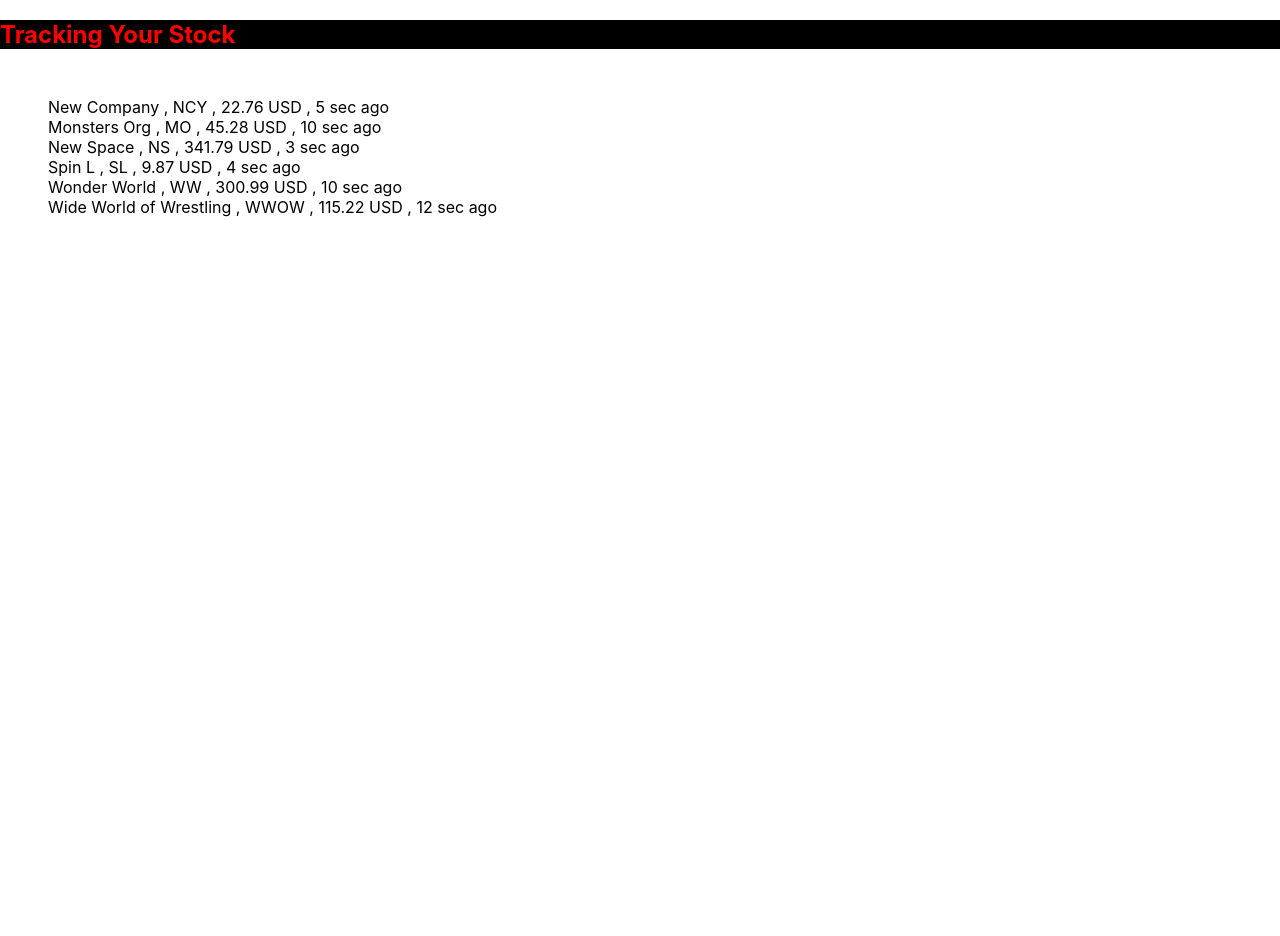
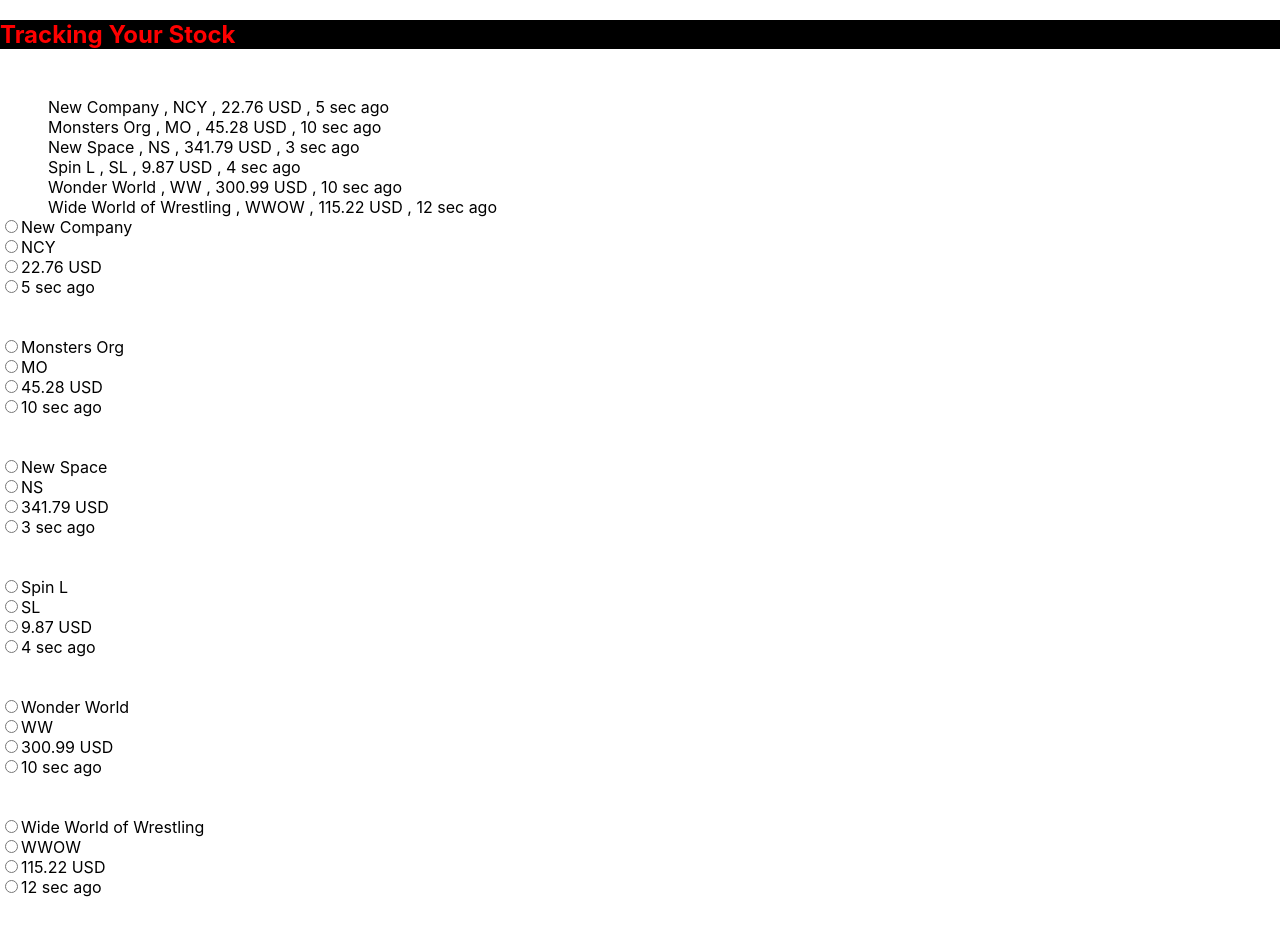
Before and after one commit to AprilDDay/load-data, a React (Create React App) app: page / in a window 1280 px wide. Before the commit the page ends 800 px from the top, so only its background shows below. Built offline with nearby package versions, Linux system fonts and the light colour scheme.

Commit message:
Fourth commit

```diff
--- a/src/Stocks.js
+++ b/src/Stocks.js
@@ -21,6 +21,22 @@ export const Stocks= ()=> {
                     );
                 })}
             </div>
+
+            <div className="radioButtons">
+            {stockData.map((data, key) => {
+                return (
+                    <div key={key}>
+                        <input type="radio" value={data.company} name="moneyStuff"/>{data.company}<br/>
+                        <input type="radio" value={data.ticker} name="moneyStuff"/>{data.ticker} <br/>
+                        <input type="radio" value={data.stockPrice} name="moneyStuff"/>{data.stockPrice} <br/>
+                        <input type="radio" value={data.timeElapsed} name="moneyStuff"/>{data.timeElapsed} <br/>
+                        <br/>
+                        <br/>
+                    </div>
+                    );
+                })}
+            </div>
         </>
-    );
+
+    ); {/*close return */}
 };
```
